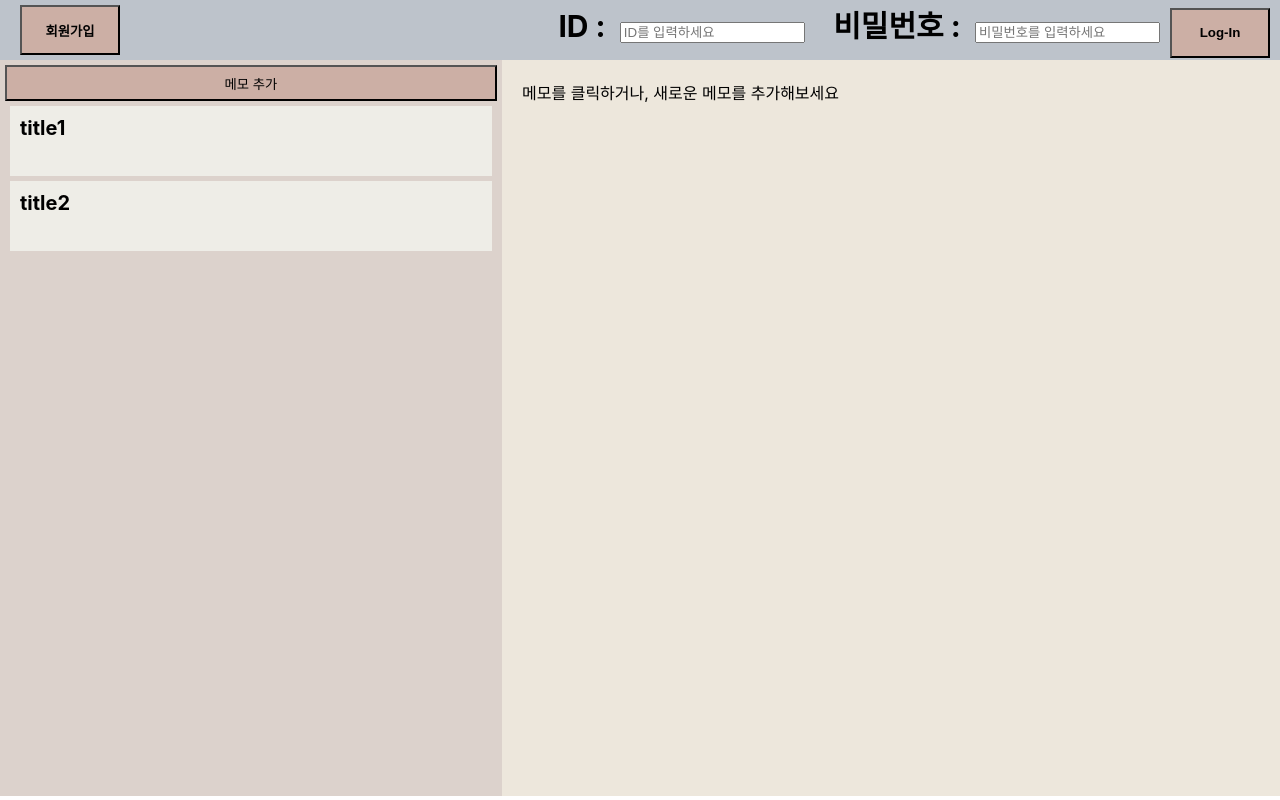
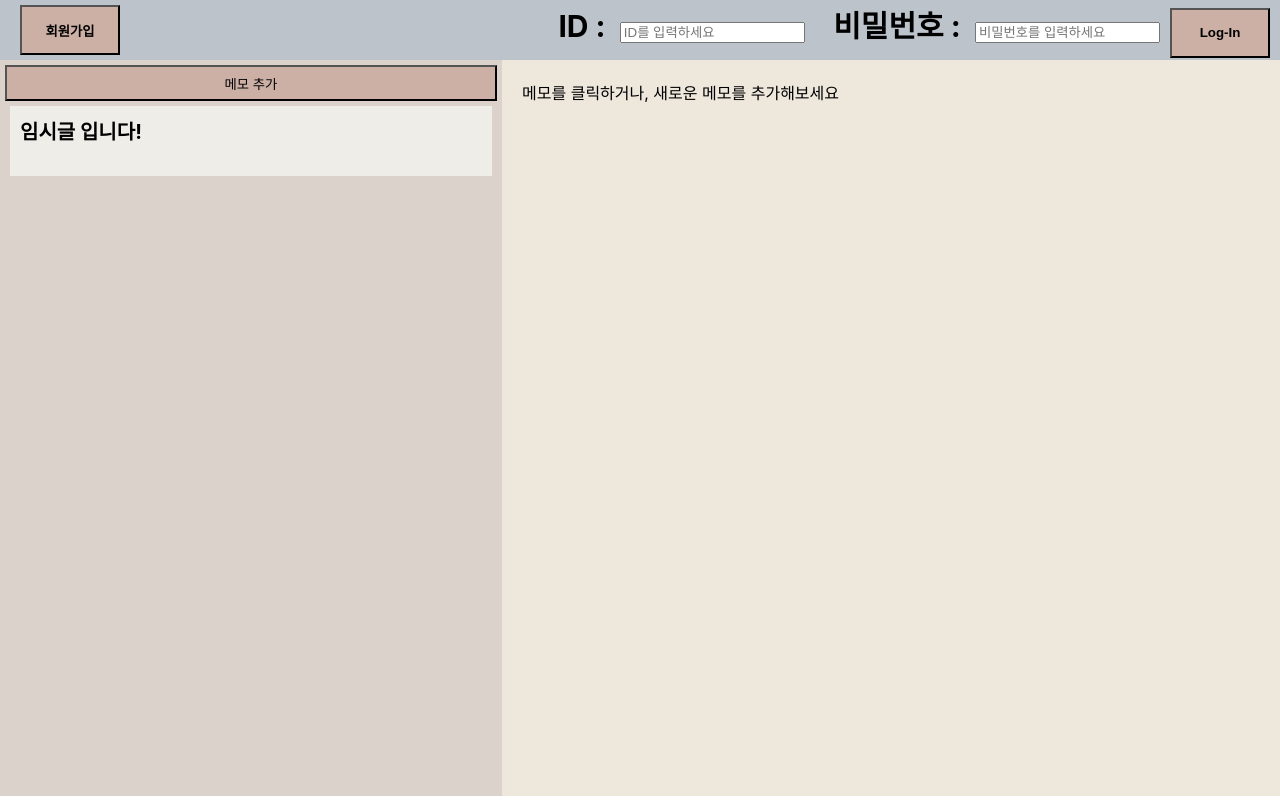
Before and after one commit to Beom-J/React-TS-study-MemoApp, a React (Create React App) app: page / in a window 1280 px wide. Built offline with nearby package versions, Linux system fonts and the light colour scheme.

Commit message:
회원가입 후 메모 리스트 날라가는 문제 해결

```diff
--- a/src/App.tsx
+++ b/src/App.tsx
@@ -2,7 +2,7 @@ import { useState } from 'react';
 import './App.css';
 import LogedIn from './components/LogedIn';
 import LogedOut from './components/LogedOut';
-import MemoWrrap from './components/MemoWrap';
+import MemoWrap from './components/MemoWrap';
 import SignUp from './components/SignUp';
 import { user } from './Types';
 
@@ -38,6 +38,7 @@ function App() {
     }
     setLoggedUser(isSavedUser);
     setLogin(true);
+    setSignUp(false);
   };
 
   const handleSignUpButton = () => {
@@ -75,11 +76,12 @@ function App() {
           )}
         </div>
       </nav>
-      {isNeedSignUp ? (
+      <div hidden={isNeedSignUp}>
+        <MemoWrap user={loggedUser} />
+      </div>
+      <div hidden={!isNeedSignUp}>
         <SignUp onClickSaveButton={handleSaveUserButton} />
-      ) : (
-        <MemoWrrap user={loggedUser} />
-      )}
+      </div>
     </div>
   );
 }
--- a/src/components/MemoWrap.tsx
+++ b/src/components/MemoWrap.tsx
@@ -14,20 +14,14 @@ const makeRandomId = () => {
 const MemoWrap = ({ user }: { user: user }) => {
   // 우측 뷰페이지 전환용 bool state
   const [isWritePage, setWritePage] = useState(false);
-
+  console.log('..');
   // memo list state
   const [memoList, setMemoList] = useState([
     {
       id: makeRandomId(),
       name: user.ID,
-      title: 'title1',
-      content: 'content1'
-    },
-    {
-      id: makeRandomId(),
-      name: user.ID,
-      title: 'title2',
-      content: 'content2'
+      title: '임시글 입니다!',
+      content: '로그인 후 자유롭게 수정해보세요~'
     }
   ]);
 
```
